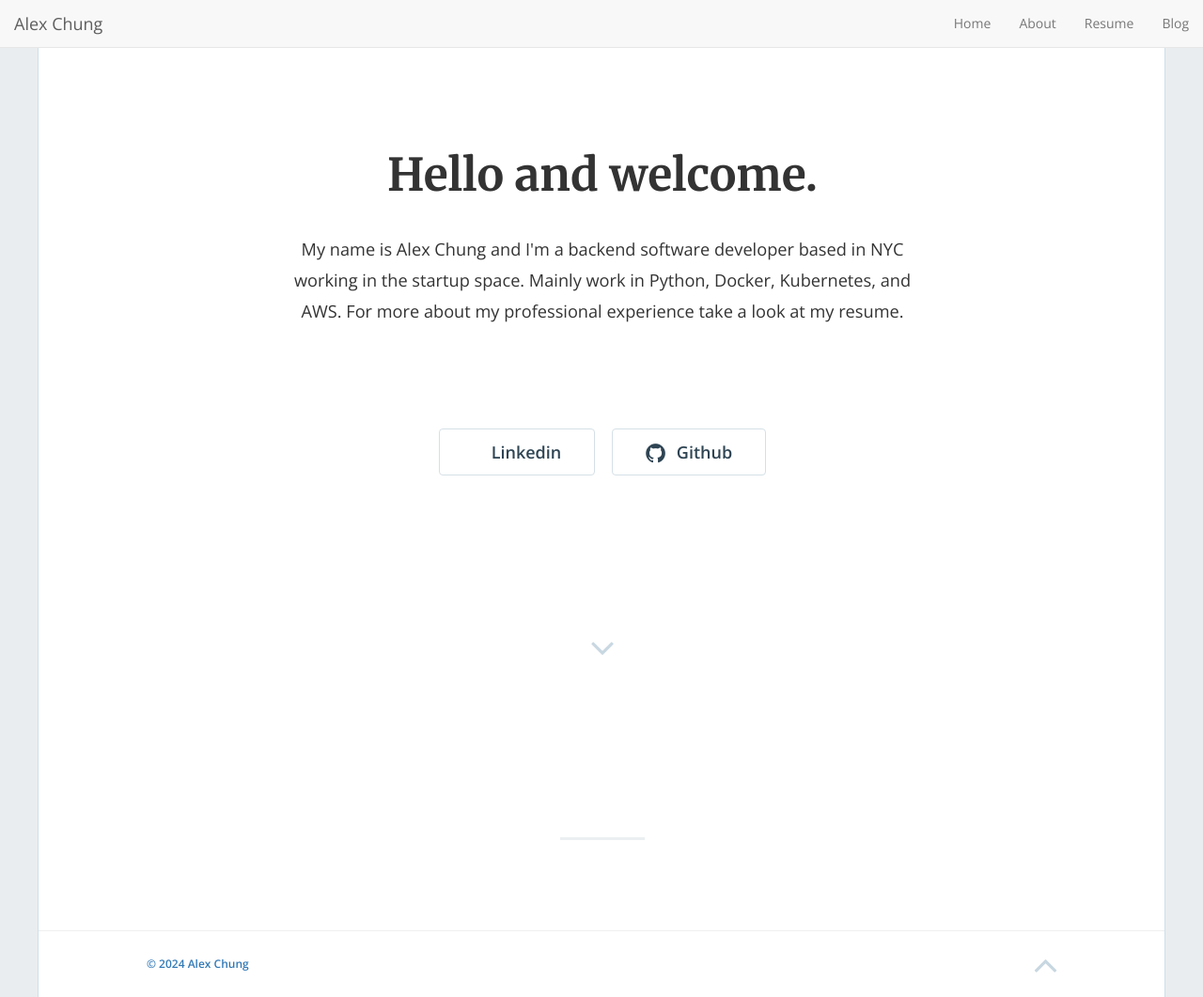
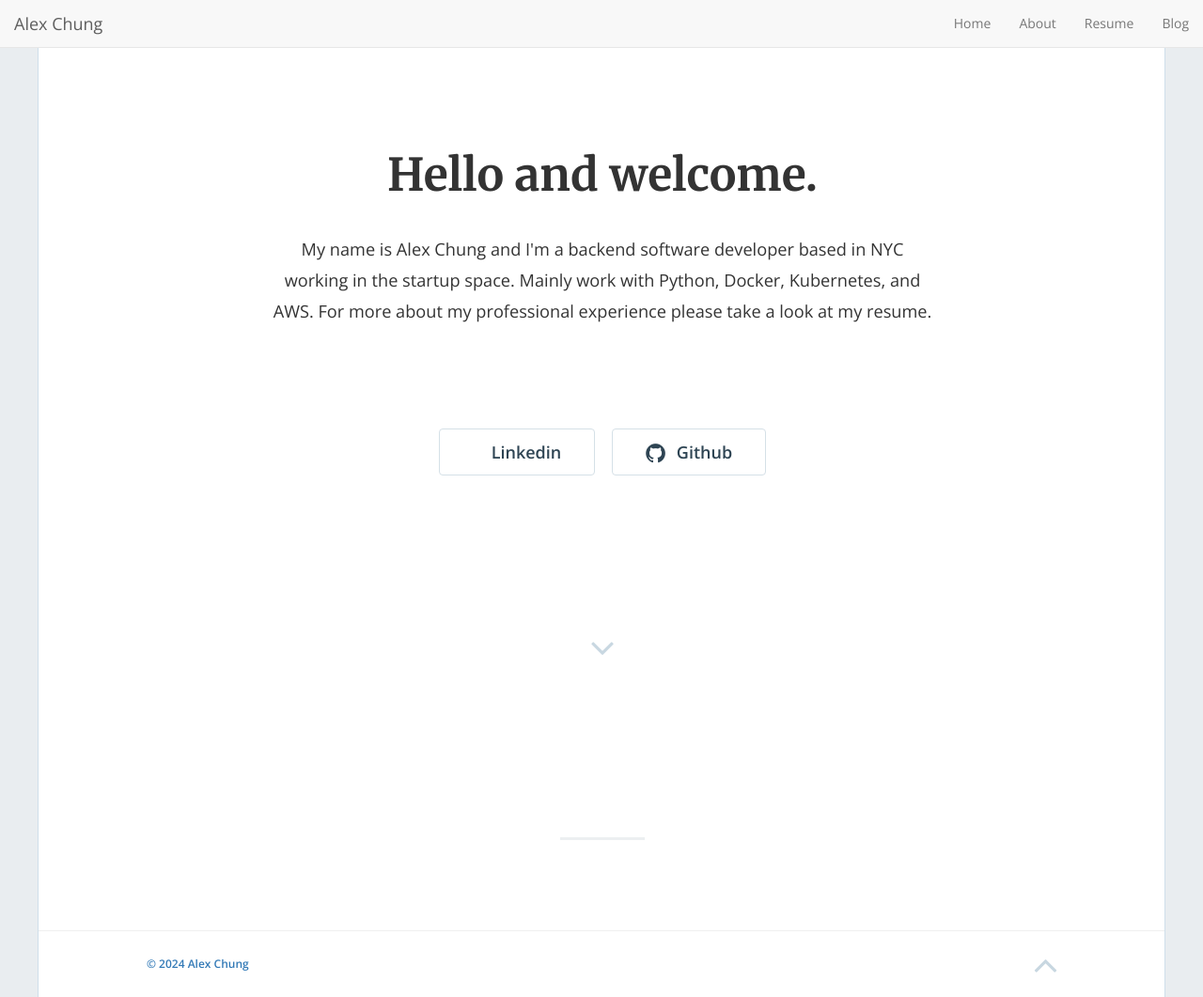
Before and after one commit to alexchung1233/alexchung1233.github.io, a Jekyll site: the page built from index.html, in a window 1280 px wide and 1061 px high. Shown: the whole window at 94% size. Built offline with Jekyll 4.4.1, drawn with Linux system fonts in a browser that asks for light colours; nearby versions of some CDN libraries; the list of posts is cut into pages by our own code.

Commit message:
Updated config

```diff
--- a/_config.yml
+++ b/_config.yml
@@ -15,7 +15,7 @@
 # in the templates via {{ site.myvariable }}.
 title: "Hello and welcome."
 email: 'awchung1357@gmail.com'
-description: "My name is Alex Chung and I'm a backend software developer based in NYC working in the startup space. Mainly work in Python, Docker, Kubernetes, and AWS. For more about my professional experience take a look at my resume."
+description: "My name is Alex Chung and I'm a backend software developer based in NYC working in the startup space. Mainly work with Python, Docker, Kubernetes, and AWS. For more about my professional experience please take a look at my resume."
 baseurl: "" # the subpath of your site, e.g. /blog
 url: "https://alexchung1233.github.io/phantom" # the base hostname & protocol for your site, e.g. https://example.com
 linkedin_url: 'https://www.linkedin.com/in/alex-chung-1b2170164/'
```
Also changed, not shown: about.md (+0 -2 lines).
